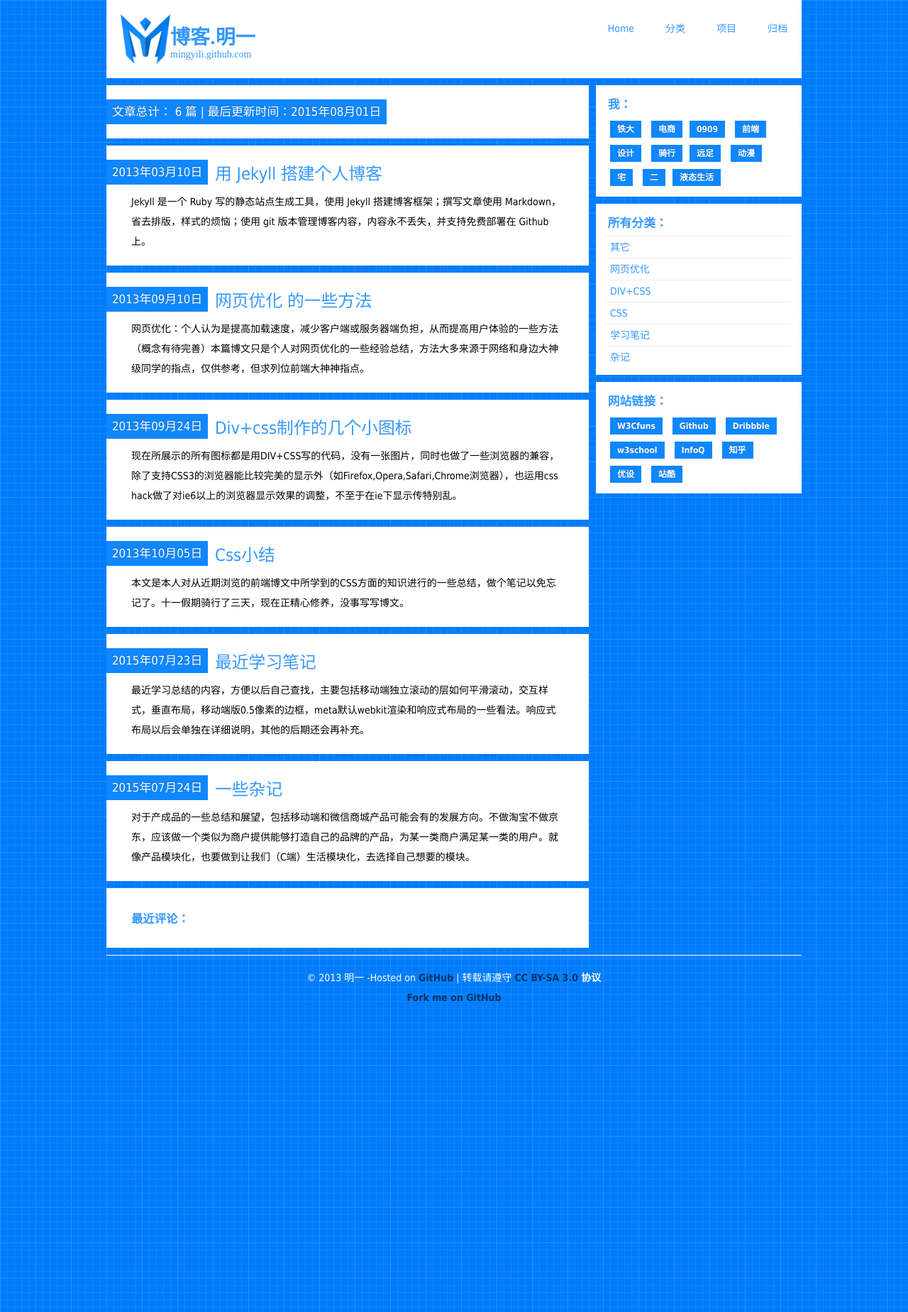
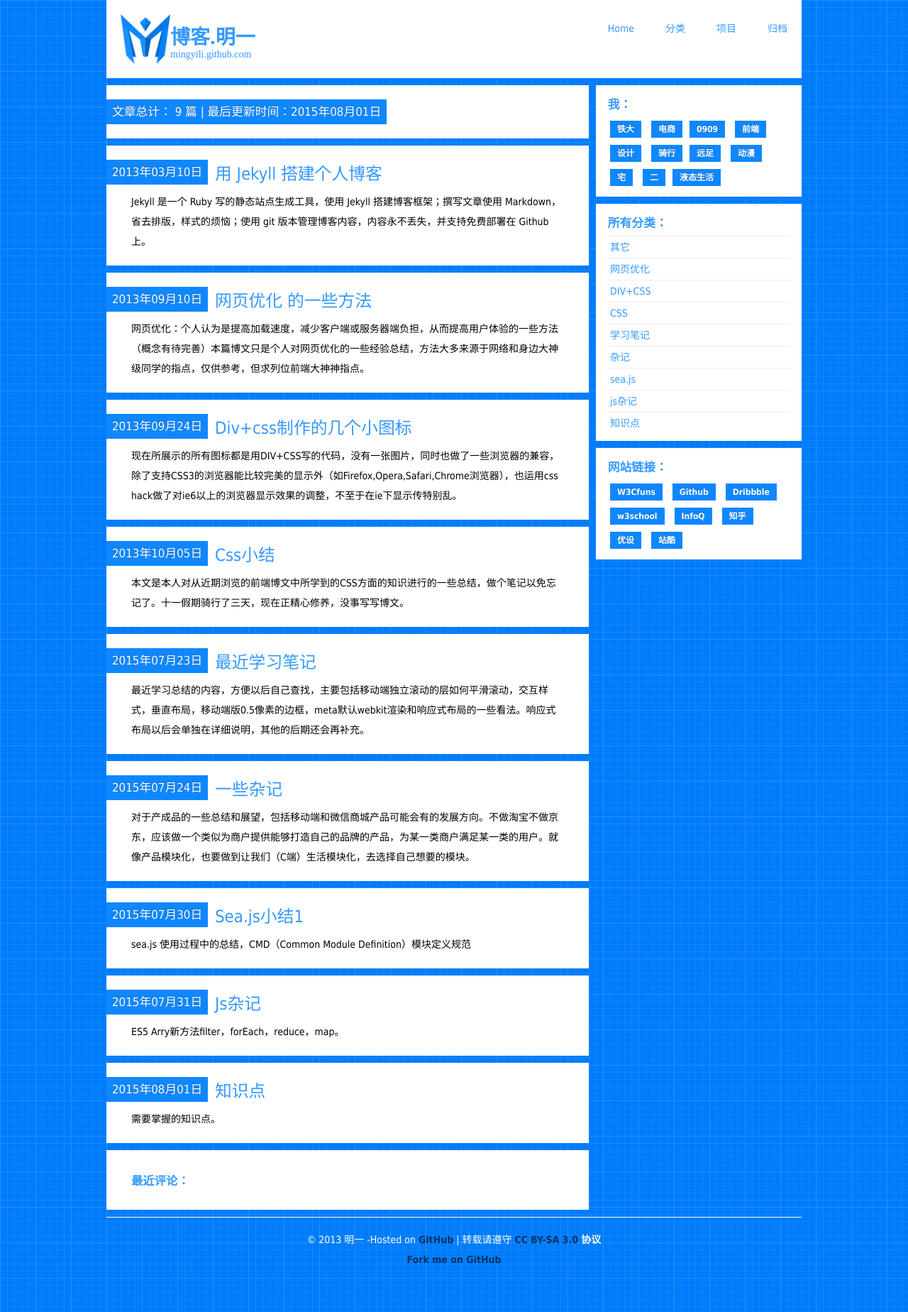
Before and after one commit to mingyili/mingyili.github.com, a Jekyll site: the page built from index.html, in a window 1280 px wide. Shown: the whole page at 71% size. Built offline with Jekyll 4.4.1, drawn with Linux system fonts in a browser that asks for light colours; some web fonts are replaced; Markdown is read by kramdown in place of the engine named in the settings; comment, search, counter and statistics services are not loaded.

Commit message:
近期的一些总结

```diff
--- /dev/null
+++ b/_posts/2015-07-30-sea.js小结1.md
@@ -0,0 +1,22 @@
+---
+layout: post
+category: sea.js
+tags: sea.js js CMD
+description: sea.js 使用过程中的总结，CMD（Common Module Definition）模块定义规范
+---
+
+[seajs API](https://github.com/seajs/seajs/issues/266) <br/>
+[CMD 定义规范](https://github.com/seajs/seajs/issues/242)
+
+### seajs.config
+
+### seajs.use
+
+### define
+
+### require
+
+
+[jekyll]: http://jekyllrb.com/ "Jekyll 官方文档"
+[emacs-jekyll]: https://github.com/diasjorge/jekyll.el "Emacs Jekyll 插件"
+[emacs-jekyll-better]: https://github.com/tangjiujun/emacs.d/blob/master/custom-util/jekyll.el "修改后的 Emacs Jekyll 插件"
--- /dev/null
+++ b/_posts/2015-07-31-js杂记.md
@@ -0,0 +1,36 @@
+---
+layout: post
+category: js杂记
+tags: js ES5
+description: ES5 Arry新方法filter，forEach，reduce，map。
+---
+
+
+### ECMAScript
+[ECMAScript 中文版](http://lzw.me/pages/ecmascript/)
+
+### ES5 Arry 新方法
+
+#### filter
+
+#### forEach
+
+#### reduce
+
+#### map
+
+
+### JS curry js柯里化
+[JS中的柯里化](http://www.zhangxinxu.com/wordpress/2013/02/js-currying/)
+
+1. 柯里化通常也称部分求值，其含义是给函数分步传递参数，每次传递参数后部分应用参数，并返回一个更具体的函数接受剩下的参数，这中间可嵌套多层这样的接受部分参数函数，直至返回最后结果。	因此柯里化的过程是逐步传参，逐步缩小函数的适用范围，逐步求解的过程。
+
+2. 柯里化有3个常见作用：1. 参数复用；2. 提前返回；3. 延迟计算/运行（用在setTimeout变量失效）。
+
+### JS 闭包
+
+
+
+[jekyll]: http://jekyllrb.com/ "Jekyll 官方文档"
+[emacs-jekyll]: https://github.com/diasjorge/jekyll.el "Emacs Jekyll 插件"
+[emacs-jekyll-better]: https://github.com/tangjiujun/emacs.d/blob/master/custom-util/jekyll.el "修改后的 Emacs Jekyll 插件"
--- /dev/null
+++ b/_posts/2015-08-01-知识点.md
@@ -0,0 +1,19 @@
+---
+layout: post
+category: 知识点
+tags: Hybrid App
+description: 需要掌握的知识点。
+---
+
+
+### Hybrid App（混合模式移动应用）
+
+ 1. Hybrid App（混合模式移动应用）是指介于web-app、native-app这两者之间的app，兼具“Native App良好用户交互体验的优势”和“Web App跨平台开发的优势”。
+
+ 2. 它虽然看上去是一个Native App，但只有一个UI WebView，里面访问的是一个Web App，
+
+
+
+[jekyll]: http://jekyllrb.com/ "Jekyll 官方文档"
+[emacs-jekyll]: https://github.com/diasjorge/jekyll.el "Emacs Jekyll 插件"
+[emacs-jekyll-better]: https://github.com/tangjiujun/emacs.d/blob/master/custom-util/jekyll.el "修改后的 Emacs Jekyll 插件"
--- a/assets/css/blog.css
+++ b/assets/css/blog.css
@@ -33,8 +33,8 @@ p {
 	margin-top: .5em
 }
 img {
-	margin: 5px 20px;
-	border:0;
+	margin:0;
+	border:0; max-width: 100%;
 }
 a {
 	text-decoration: none;
--- a/assets/css/subpages.css
+++ b/assets/css/subpages.css
@@ -38,8 +38,9 @@ blockquote {
     color:#555;
 }
 .topic pre .title {
-font-size: 14px;
+    font-size: 14px;
 }
+.topic pre code .title{margin-left: 0;}
 /****/
 .wap {
     margin:0 auto;
```
Also changed, not shown: _posts/2015-07-23-最近学习笔记.md (+5 -0 lines), _posts/2013-09-24-DIV+CSS制作的几个小图标.md (line endings or trailing spaces).
